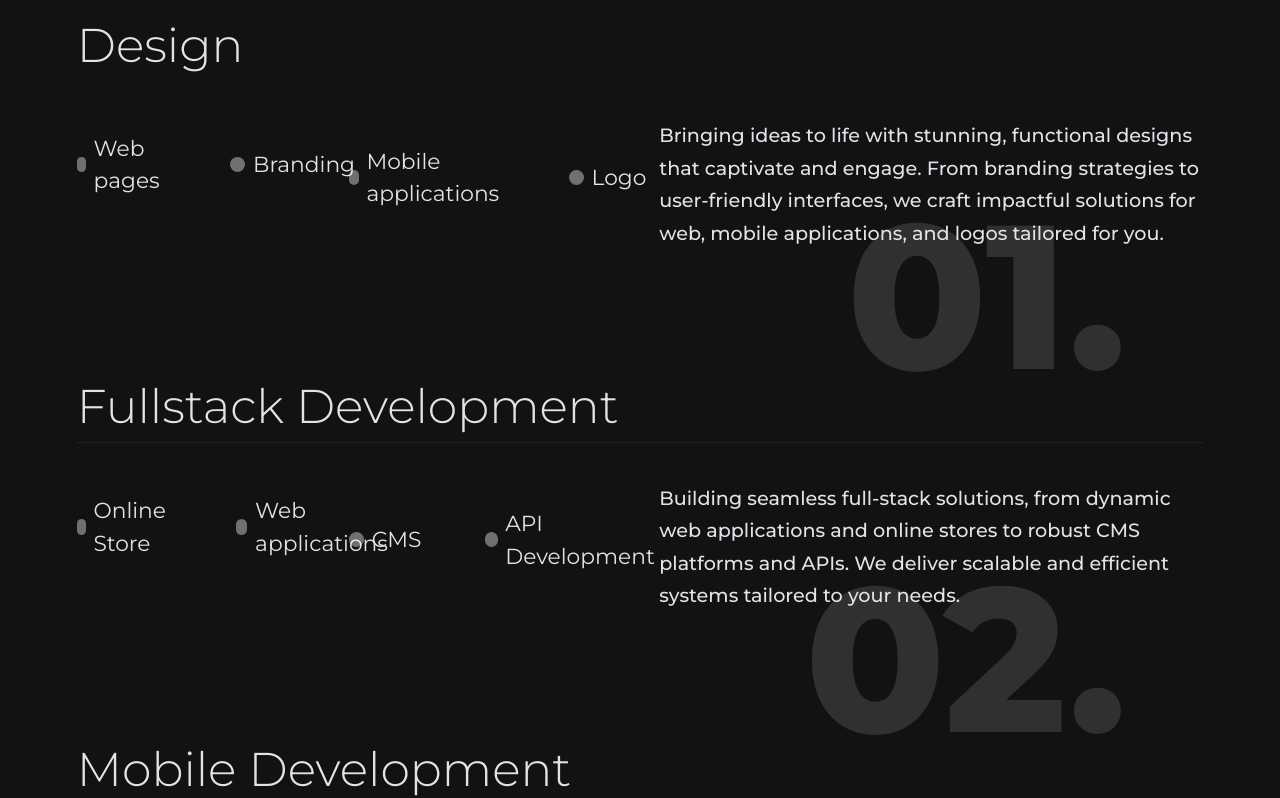
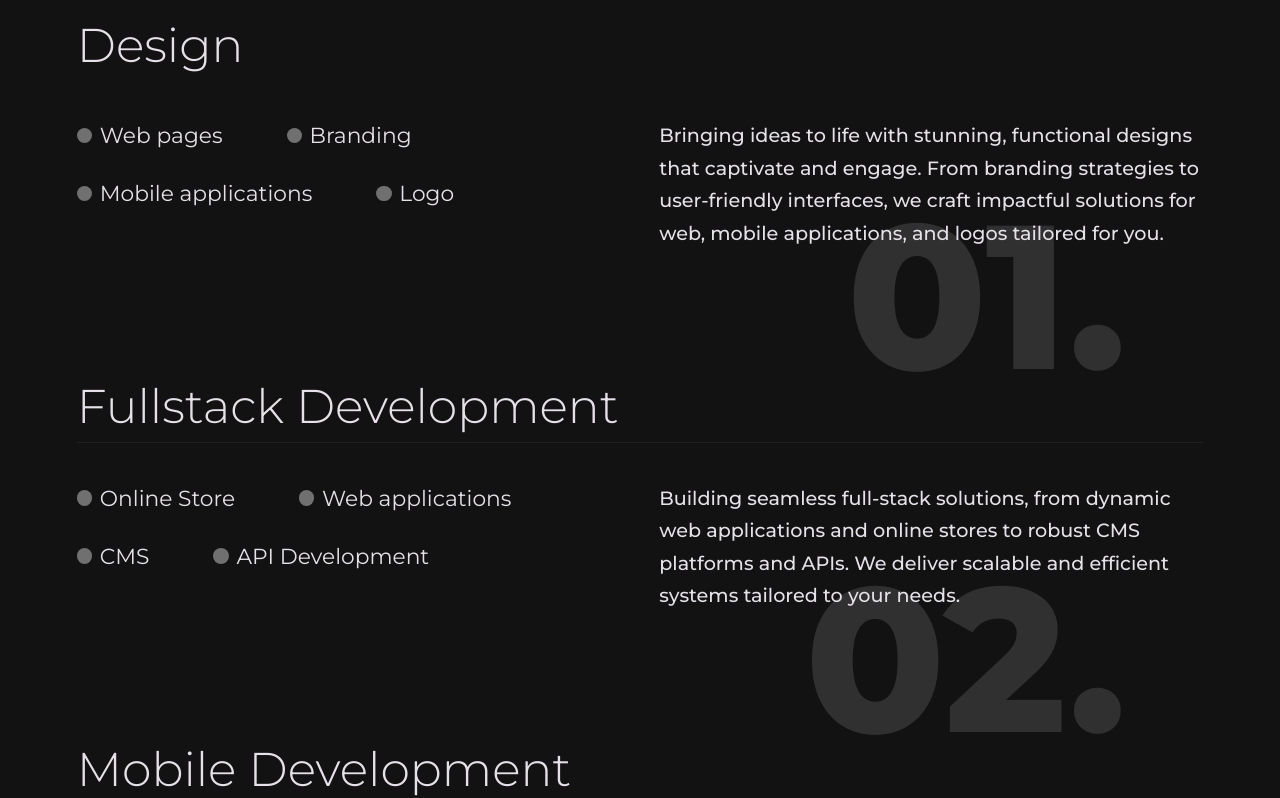
Before and after one commit to ryzncodes/agency-dplus, a Next.js app: page / in a window 1280 px wide. Shown: the part 1650-2448 px from the top of the page. Built offline with nearby package versions, Linux system fonts and the light colour scheme.

Commit message:
fix wrapping

```diff
--- a/src/components/ServiceCard/index.tsx
+++ b/src/components/ServiceCard/index.tsx
@@ -15,14 +15,14 @@ const Index: FC<Props> = ({ card: { title, services, description, number, classe
       <h4 className="text-[3.7vw] md:text-[7vw] md:mt-[3vw] font-light">{title}</h4>
       <div className={`flex items-start space-x-[3vw] md:space-x-0 pt-[3vw] first:border-none md:flex-col ${classes}`}>
         <div className="flex-1 md:mb-[2vw]">
-          <div className="flex flex-wrap space-y-[2vw] md:space-y-[1.5vw]">
+          <div className="flex flex-col md:flex-col space-y-[2vw] md:space-y-[1.5vw]">
             {services.map((service: string[], i: number) => {
               return (
                 <ul key={i} className="flex items-center space-x-[5vw] w-1/2 md:w-full text-[1.7vw] md:text-[3vw] md:font-semibold">
                   {service.map((s) => (
                     <li key={s} className="flex items-center space-x-[0.6vw]">
                       <div className="h-[1.2vw] w-[1.2vw] rounded-full bg-[#fff]/40"></div>
-                      <p>{s}</p>
+                      <p className="whitespace-nowrap">{s}</p>
                     </li>
                   ))}
                 </ul>
```
